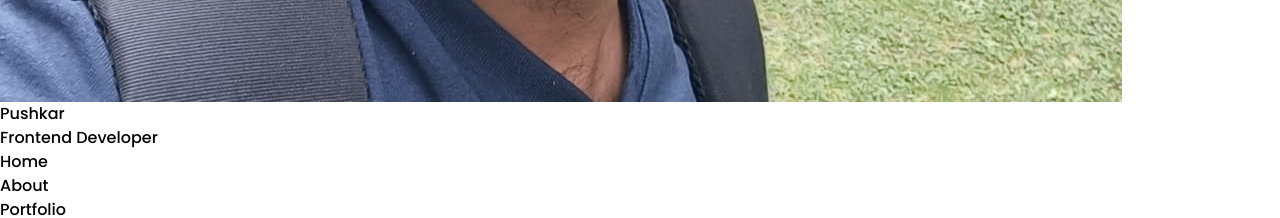
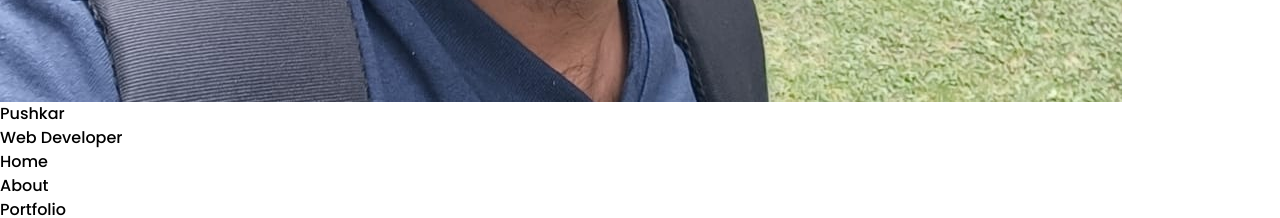
Before and after one commit to pushkar6058/Portfolio, a React (Vite) app: page / in a window 1280 px wide. Shown: the part 1100-1318 px from the top of the page. Built offline with nearby package versions, Linux system fonts and the light colour scheme.

Commit message:
Update Navbar.jsx

```diff
--- a/src/components/Navbar.jsx
+++ b/src/components/Navbar.jsx
@@ -64,7 +64,7 @@ function Navbar() {
                         smooth={true}
                         duration={500}
                         offset={-70}
-                        activeClass='active'>{'Frontend Developer'}</Link></p>
+                        activeClass='active'>{'Web Developer'}</Link></p>
                 </h1>
             </div>
         {/* desktop navbar   */}
```
